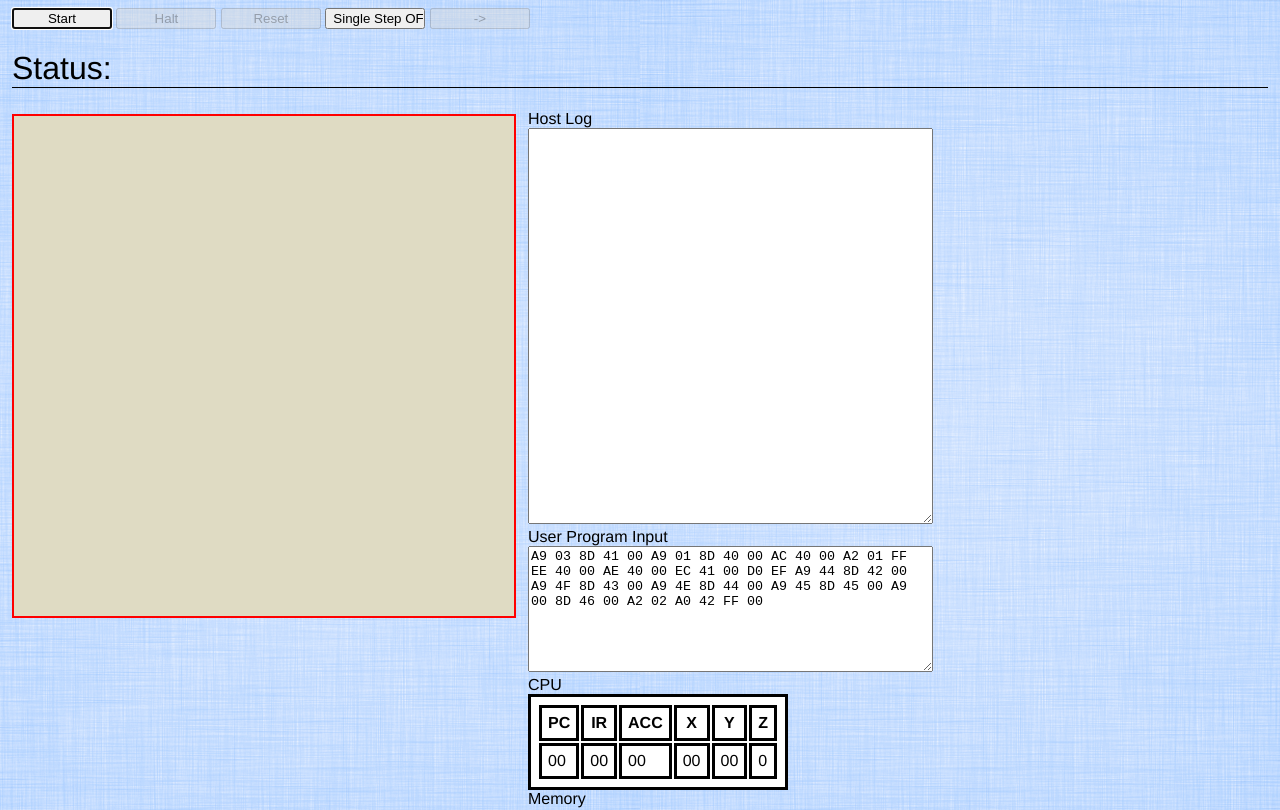
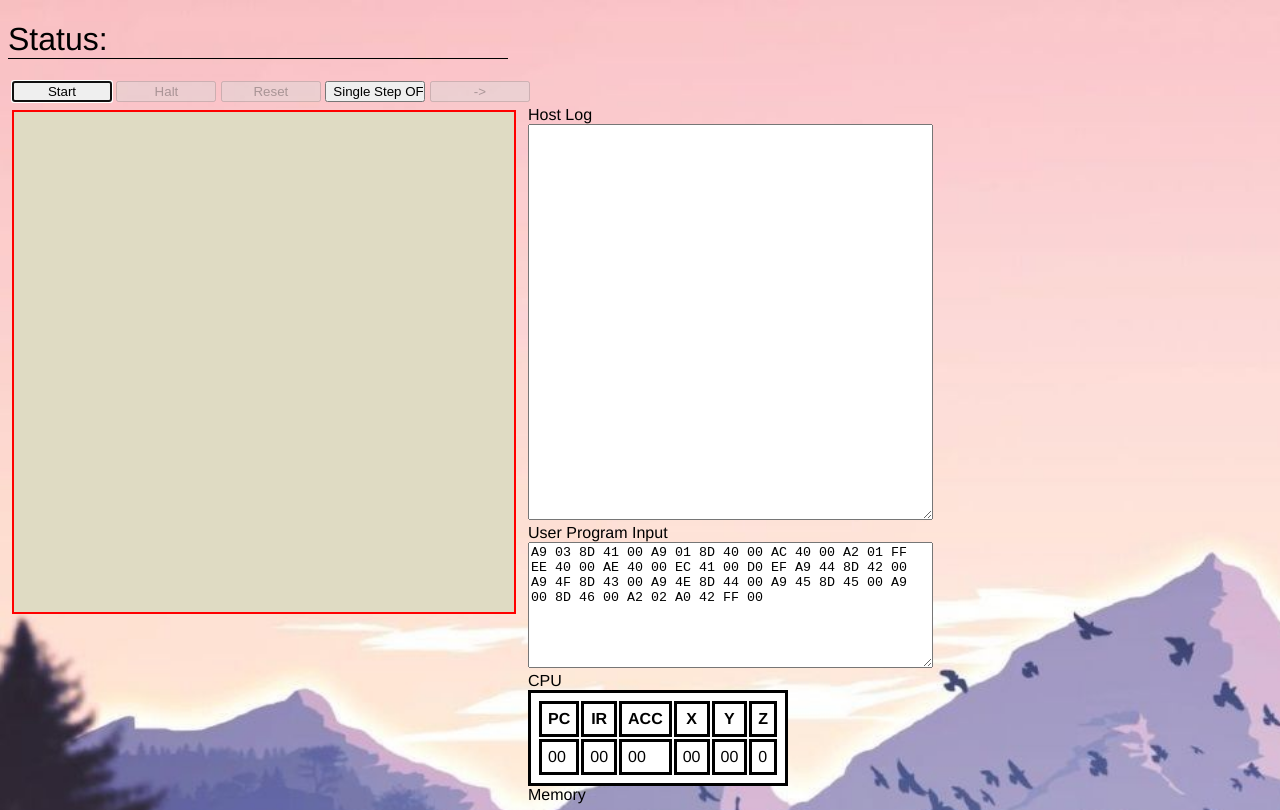
Before and after one commit to andrewdibs/OS-2020, a plain HTML site: page TSOS-2019-master/index.html in a window 1280 px wide. Shown: the top 810 px of the page. Drawn offline with Linux system fonts and the light colour scheme.

Commit message:
finally changed background picture

```diff
--- a/TSOS-2019-master/index.html
+++ b/TSOS-2019-master/index.html
@@ -45,6 +45,10 @@
 
 <div id="divMain" style="width:100%;">
 
+   <div id=statusbar style="width: 500px;">
+      <h1>Status: <div id="status"></div></h1>
+   </div>
+
    <div id="divButtonBar" style="margin:4px;">
       <input type="button"
              id = "btnStartOS"
@@ -88,9 +92,7 @@
              tabindex="4"
              onclick="TSOS.Control.nextStep_click(this);">
 
-      <div id=statusbar>
-         <h1>Status: <div id="status"></div></h1>
-      </div>
+
 
    </div>
    <div id="leftColumn" class="column">
--- a/TSOS-2019-master/tsos.css
+++ b/TSOS-2019-master/tsos.css
@@ -1,7 +1,8 @@
 /* TSOS.css */
 
 body {
-  background: #909193 url(distrib/images/linen.png) repeat;
+  background: #909193 url(distrib/images/dibs.jpg) repeat;
+  background-size: cover;
   font-family: Helvetica, Verdana, Arial, sans-serif;
   font-size: 12pt;
   font-weight: normal;
```
Also changed, not shown: TSOS-2019-master/distrib/images/dibs.jpg (added), TSOS-2019-master/distrib/images/linen.png (deleted).
